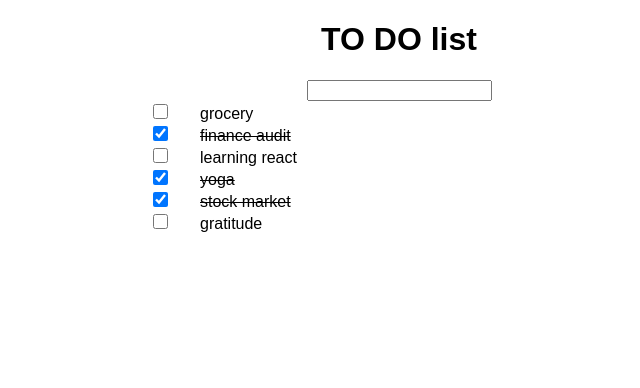
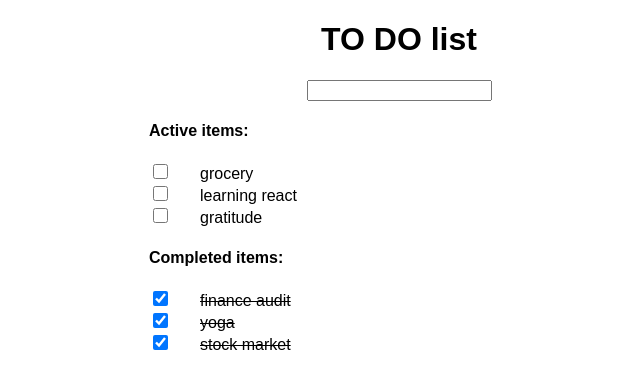
Before and after one commit to jitendra19/react-sandbox-experiments, a React (Vite) app: page / in a window 1280 px wide. Shown: the top 388 px of the page, without its empty margins (241-881 px from the left). Built offline with nearby package versions, Linux system fonts and the light colour scheme.

Commit message:
segregated active and completed items in todo list

```diff
--- a/src/Todolist.jsx
+++ b/src/Todolist.jsx
@@ -72,8 +72,40 @@ export default function TodoList() {
           <input type="text" ref={addItemRef}></input>
         </form>
         <div className="todoListItems">
+          <h4>Active items: </h4>
           {items &&
-            items.map((a) => (
+            items
+              .filter((a) => !a.checked)
+              .map((a) => (
+                <div key={a.key}>
+                  <input
+                    style={{
+                      marginRight: "2rem",
+                      height: "15px",
+                      width: "15px",
+                      minWidth: "15px",
+                    }}
+                    type="checkbox"
+                    checked={!!a.checked}
+                    onChange={() => onSelectCheckbox(a.key)}
+                  />
+                  <label
+                    for={a.name}
+                    style={{
+                      textDecoration: a.checked ? "line-through" : "none",
+                    }}
+                  >
+                    {a.name}
+                  </label>
+                </div>
+              ))}
+        </div>
+        <div className="todoListItems">
+          <h4>Completed items: </h4>
+          {items &&
+            items
+              .filter((a) => a.checked)
+              .map((a) => (
                 <div key={a.key}>
                   <input
                     style={{
```
Lines whose indentation alone changed are shown as unchanged.
